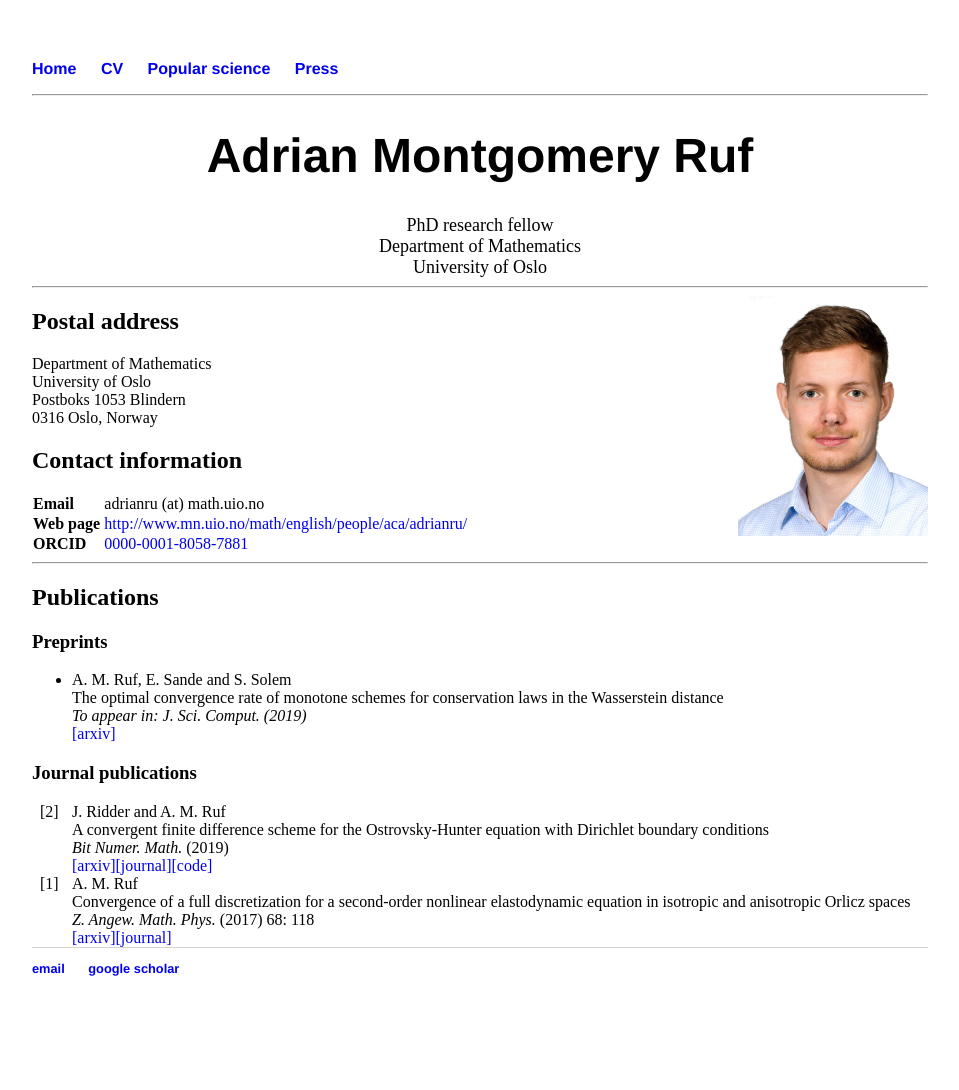
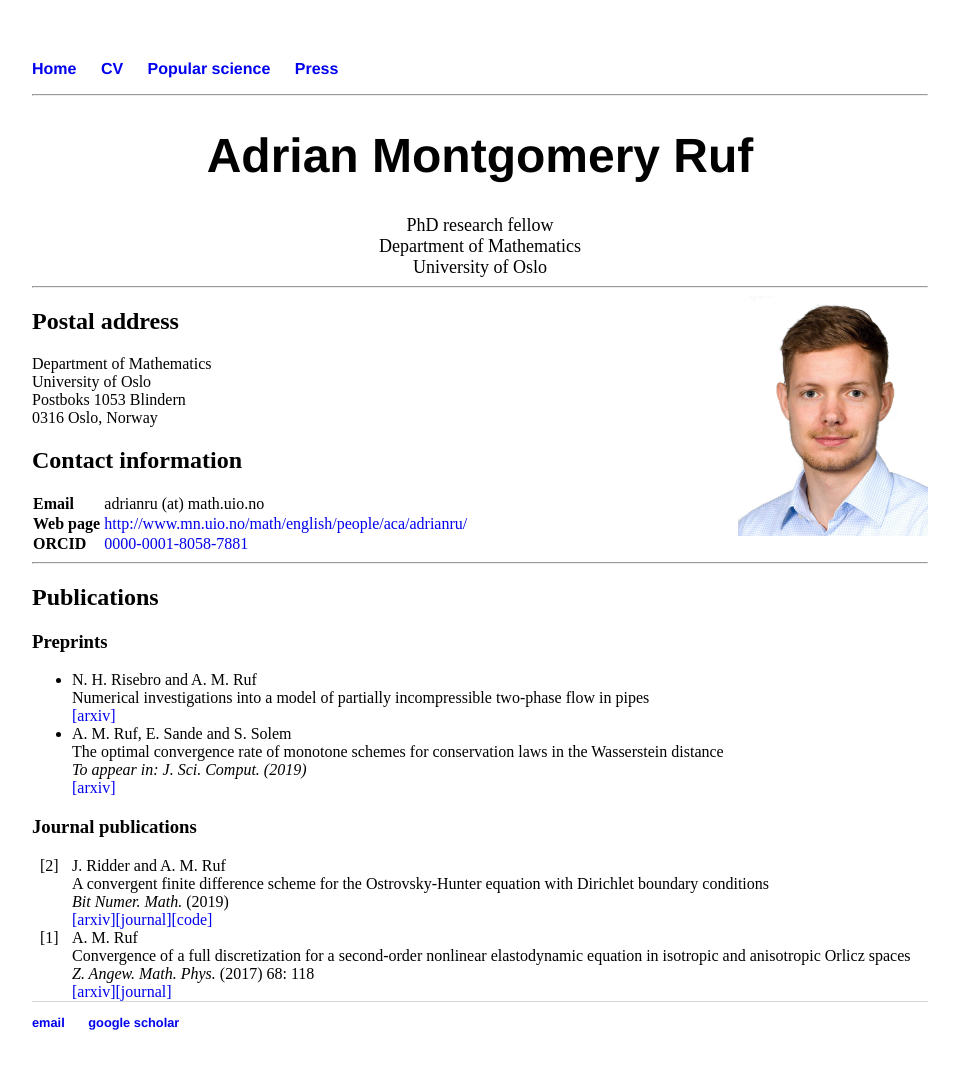
Before and after one commit to adrianmruf/adrianmruf.github.io, a Jekyll site: the page built from index.html, in a window 1280 px wide. Shown: the whole page, without its empty margins (160-1119 px from the left). Built offline with Jekyll 4.4.1, drawn with Linux system fonts in a browser that asks for light colours; before the commit the page ends 1036 px from its top, so only the background shows below that.

Commit message:
Update index.html

```diff
--- a/index.html
+++ b/index.html
@@ -54,6 +54,9 @@ th {
 
 	<h3>Preprints</h3>
 	<ul>
+	<li>N. H. Risebro and A. M. Ruf<br>Numerical investigations into a model of partially incompressible two-phase flow in pipes<br>
+		<a href="https://arxiv.org/abs/1906.00710">[arxiv]</a>
+		</li>
 	<li>A. M. Ruf, E. Sande and S. Solem<br>The optimal convergence rate of monotone schemes for conservation laws in the Wasserstein distance<br>
 		<em>To appear in: J. Sci. Comput. (2019)</em><br>
 		<a href="https://arxiv.org/abs/1808.04661">[arxiv]</a>
```
